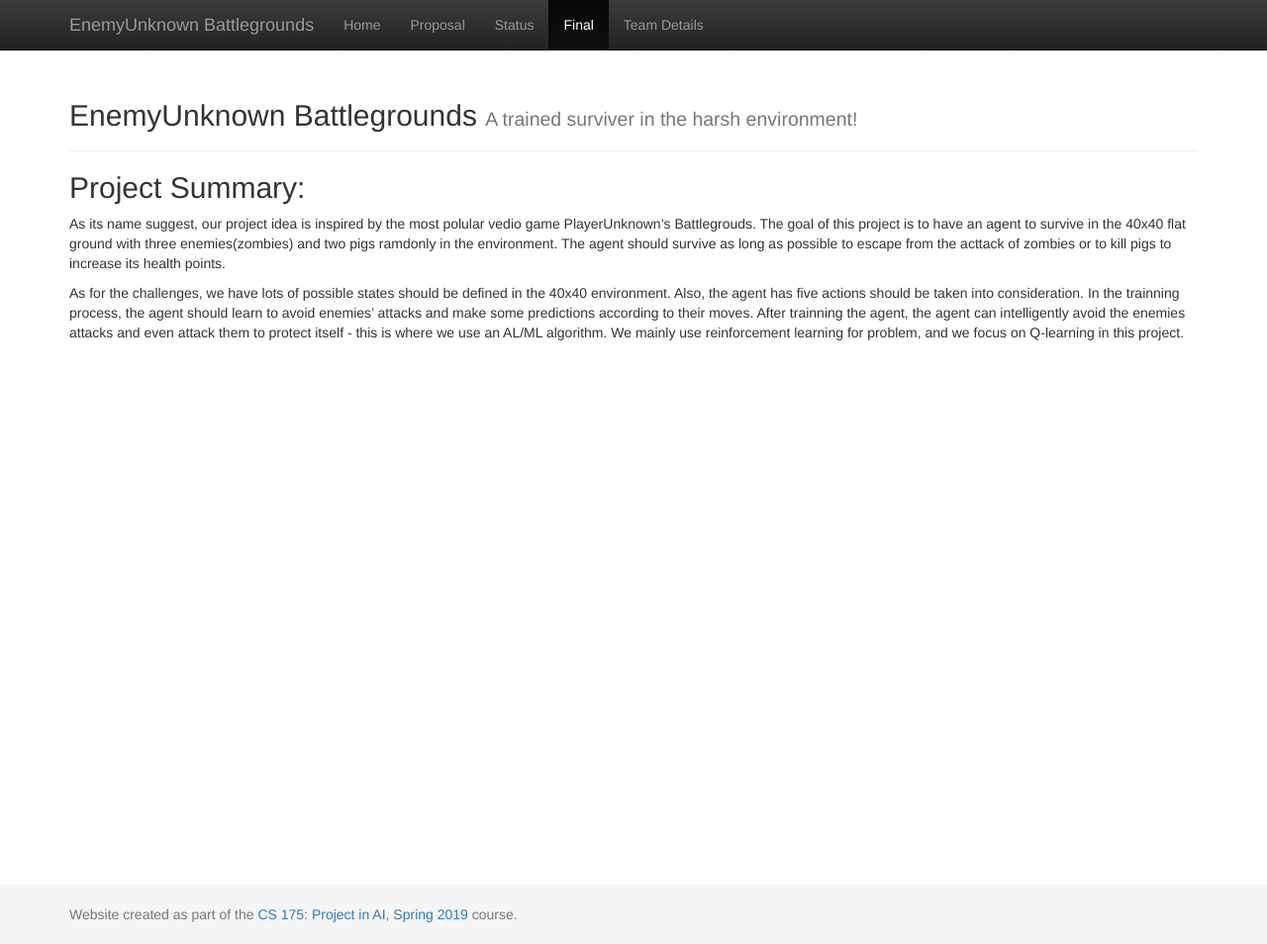
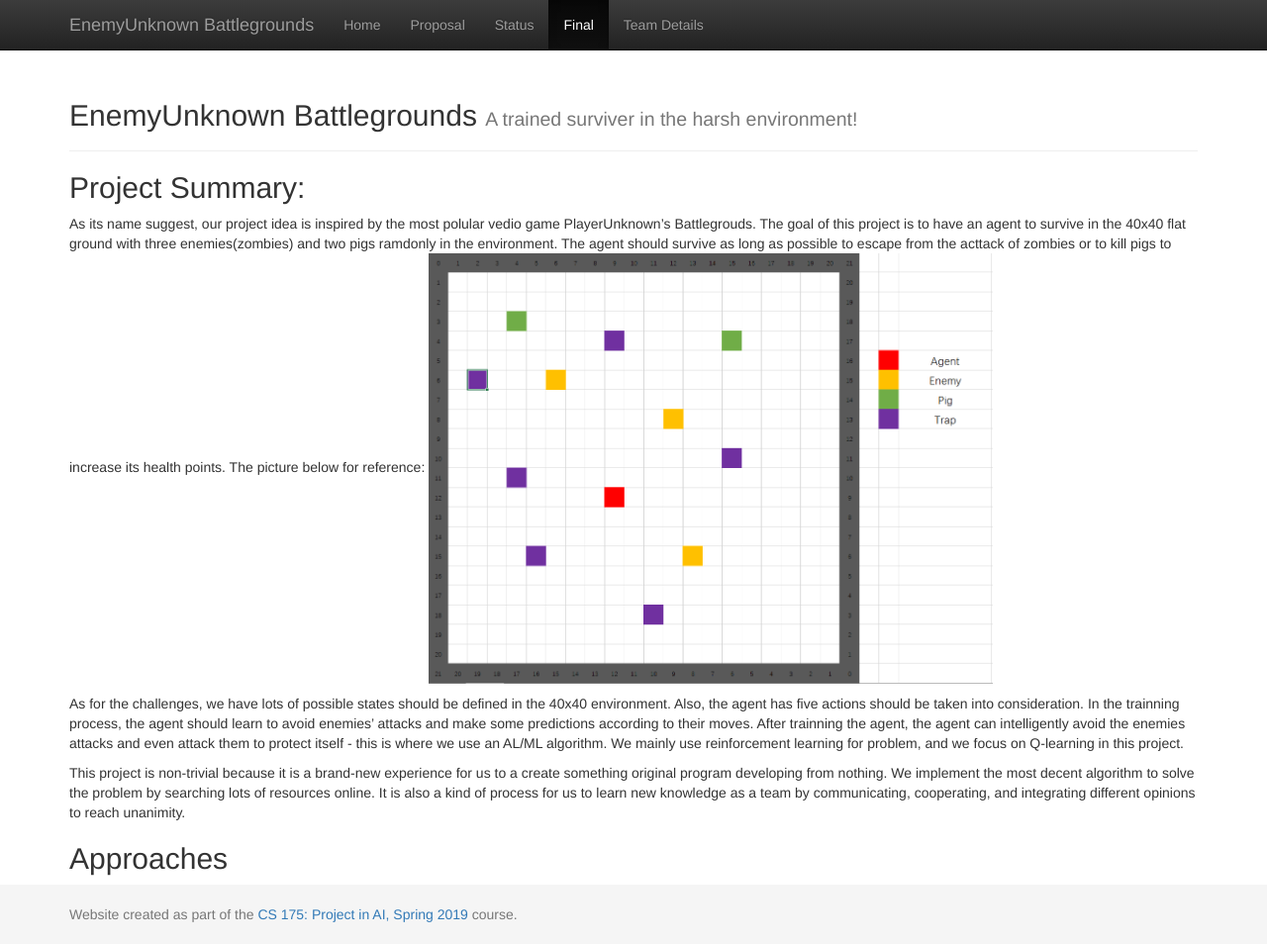
Before and after one commit to chenhaoy1/EnemyUnknown-Battlegrounds, a Jekyll site: the page built from docs/final.md, in a window 1280 px wide and 954 px high. Shown: the whole window at 99% size. Built offline with Jekyll 4.4.1, drawn with Linux system fonts in a browser that asks for light colours.

Commit message:
Update final.md

```diff
--- a/docs/final.md
+++ b/docs/final.md
@@ -5,6 +5,11 @@ title: Final
 
 ## Project Summary:
 
-As its name suggest, our project idea is inspired by the most polular vedio game PlayerUnknown's Battlegrouds. The goal of this project is to have an agent to survive in the 40x40 flat ground with three enemies(zombies) and two pigs ramdonly in the environment. The agent should survive as long as possible to escape from the acttack of zombies or to kill pigs to increase its health points.
+As its name suggest, our project idea is inspired by the most polular vedio game PlayerUnknown's Battlegrouds. The goal of this project is to have an agent to survive in the 40x40 flat ground with three enemies(zombies) and two pigs ramdonly in the environment. The agent should survive as long as possible to escape from the acttack of zombies or to kill pigs to increase its health points. The picture below for reference:
+<img src="7.png" width="50%">
 
 As for the challenges, we have lots of possible states should be defined in the 40x40 environment. Also, the agent has five actions should be taken into consideration. In the trainning process, the agent should learn to avoid enemies' attacks and make some predictions according to their moves. After trainning the agent, the agent can intelligently avoid the enemies attacks and even attack them to protect itself - this is where we use an AL/ML algorithm. We mainly use reinforcement learning for problem, and we focus on Q-learning in this project.
+
+This project is non-trivial because it is a brand-new experience for us to a create something original program developing from nothing. We implement the most decent algorithm to solve the problem by searching lots of resources online. It is also a kind of process for us to learn new knowledge as a team by communicating, cooperating, and integrating different opinions to reach unanimity.
+
+## Approaches
```
